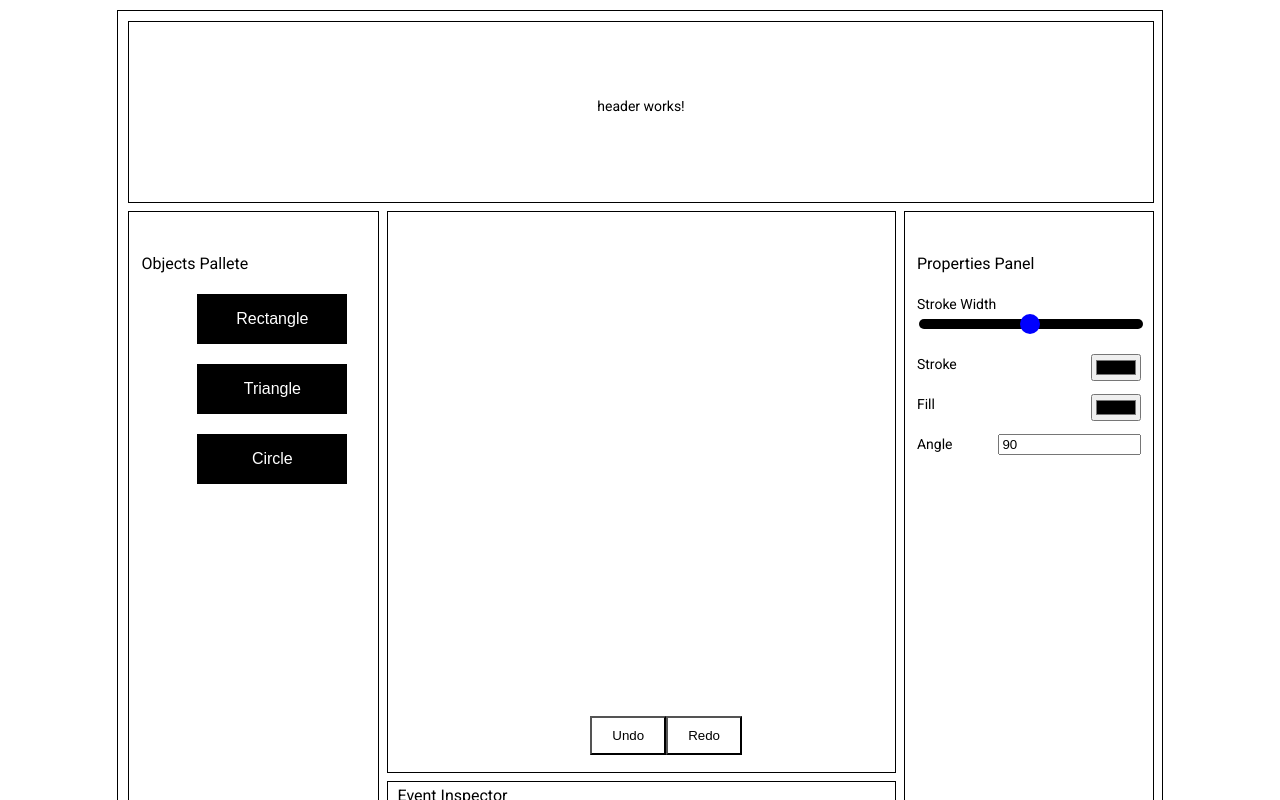
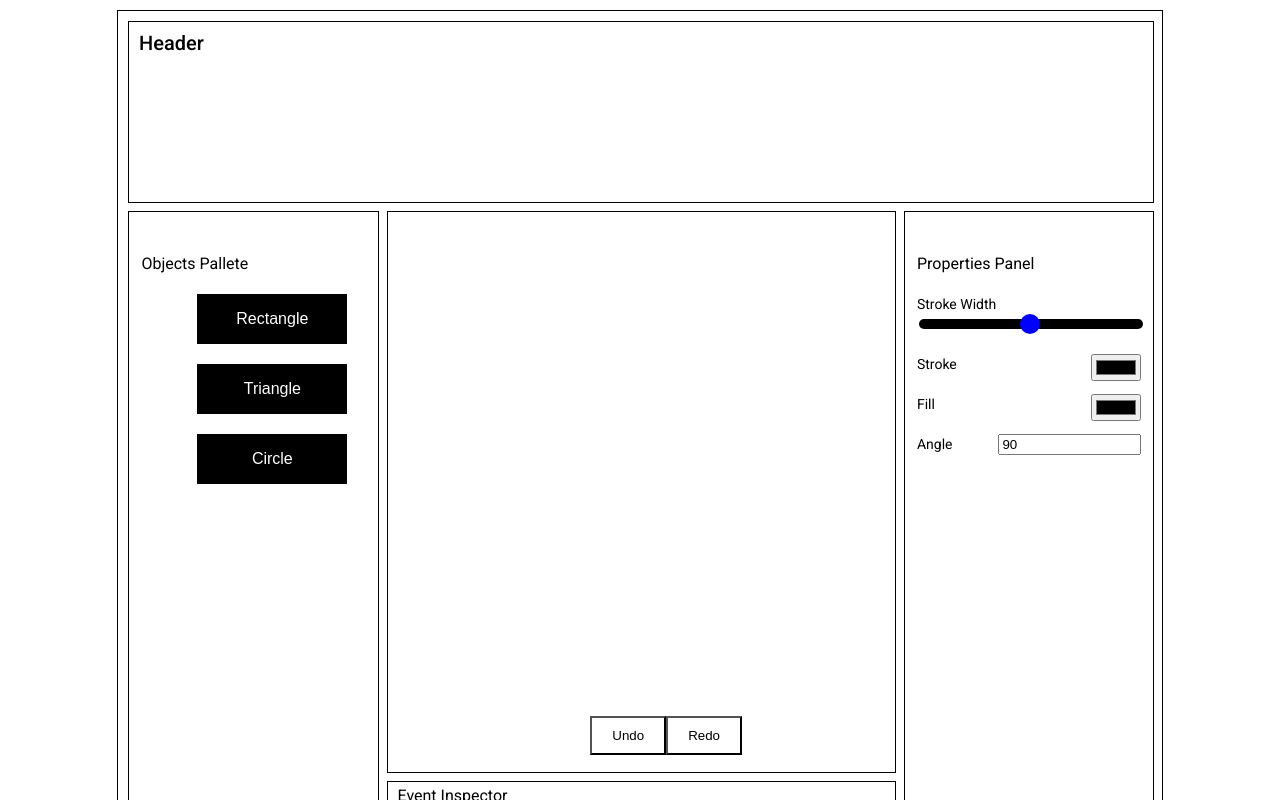
Before and after one commit to ashithprakas/MapgenerationApp-Ashith, an Angular app: page / in a window 1280 px wide. Shown: the top 800 px of the page. Built offline with nearby package versions, Linux system fonts and the light colour scheme.

Commit message:
header ui

```diff
--- a/src/app/app.component.css
+++ b/src/app/app.component.css
@@ -11,7 +11,13 @@ mat-grid-tile {
   padding: 10px;
 }
 
-.ObjectPalleteContentAllignLeft{
+.HeaderPanelAlign{
+  height: 100%;
+  width: 100%;
+  padding-left: 10px;
+  padding-top: 10px;
+}
+.ObjectPalleteContentAllign{
 
   width: 90%;
   height: 90%;
--- a/src/app/app.component.html
+++ b/src/app/app.component.html
@@ -1,9 +1,13 @@
 <div class="container">
   <mat-grid-list cols="4" gutterSize="10px" rowHeight="180px">
-    <mat-grid-tile colspan="4" rowspan="1" ><app-header></app-header></mat-grid-tile>
+    <mat-grid-tile colspan="4" rowspan="1" >
+      <div class="HeaderPanelAlign">
+        <app-header></app-header>
+      </div>
+    </mat-grid-tile>
 
     <mat-grid-tile colspan="1" rowspan="4">
-      <div class="ObjectPalleteContentAllignLeft">
+      <div class="ObjectPalleteContentAllign">
       <app-object-pallete></app-object-pallete>
       </div>
     </mat-grid-tile>
--- a/src/app/header/header.component.html
+++ b/src/app/header/header.component.html
@@ -1 +1 @@
-<p>header works!</p>
+<h2>Header</h2>
```
